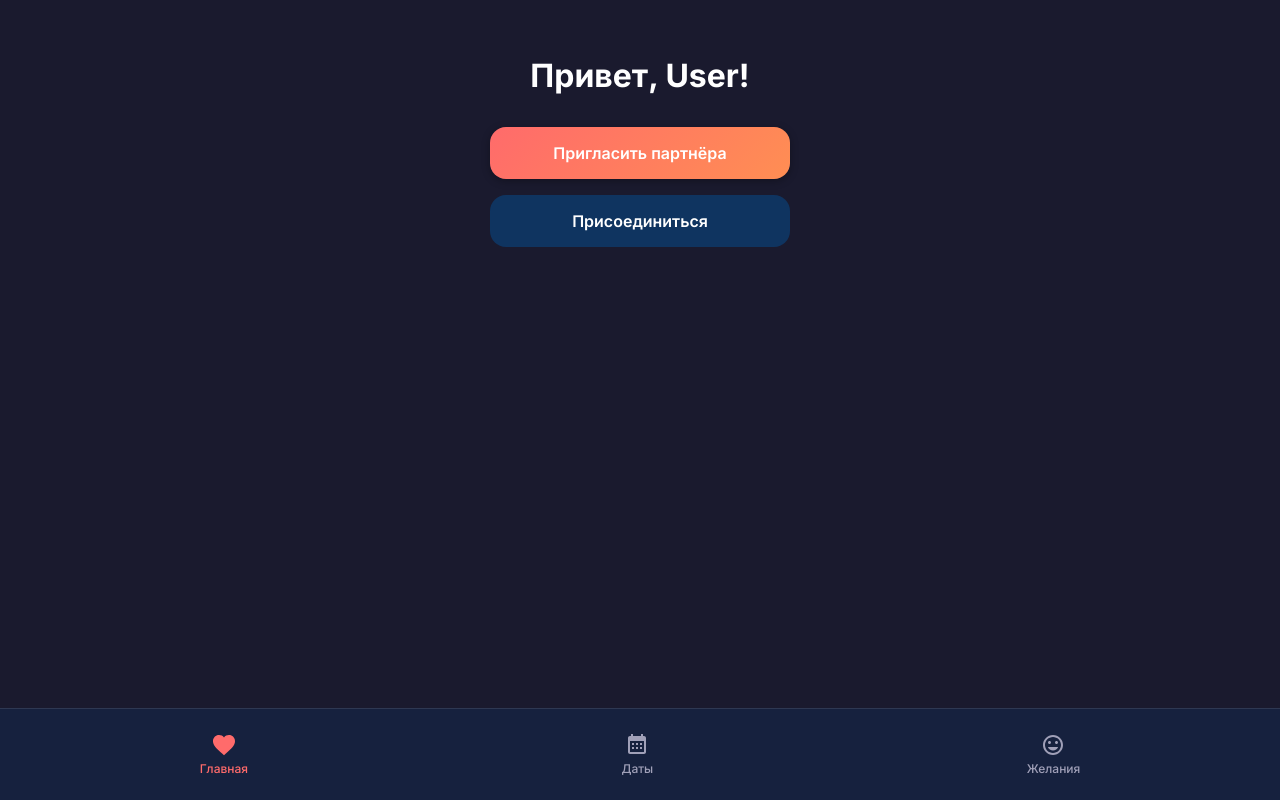
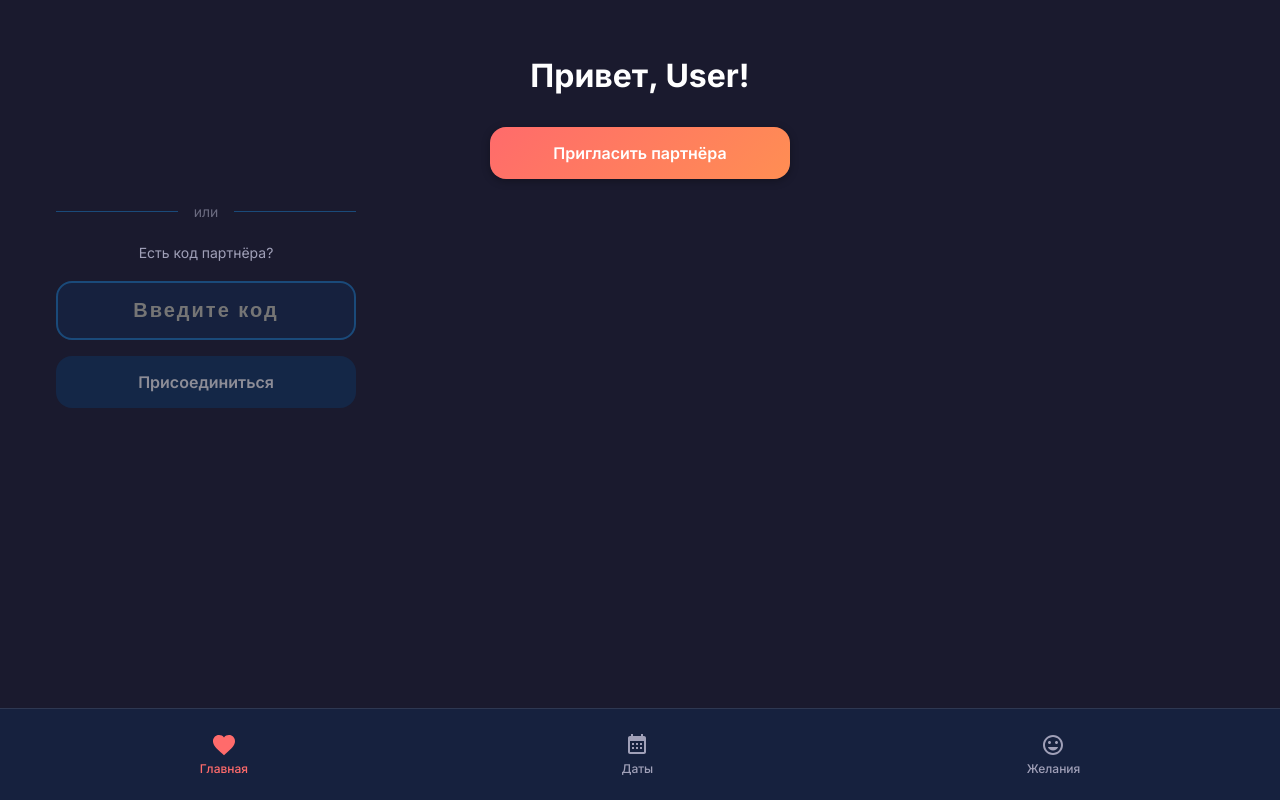
Before and after one commit to khayyom1996/pulse-app, a React (Vite) app in the folder frontend/: page / in a window 1280 px wide. Built offline with nearby package versions, Linux system fonts and the light colour scheme; no server answers.

Commit message:
Fix: Show both invite code and join option together

```diff
--- a/frontend/src/i18n/en.json
+++ b/frontend/src/i18n/en.json
@@ -59,11 +59,13 @@
     },
     "pair": {
         "invite_title": "Invite partner",
+        "your_code": "Your invite code",
         "invite_code": "Invite code",
         "copy_link": "Copy link",
         "link_copied": "Link copied!",
-        "join_title": "Join",
-        "enter_code": "Enter partner's code",
+        "or": "or",
+        "join_title": "Have partner's code?",
+        "enter_code": "Enter code",
         "join": "Join"
     },
     "errors": {
--- a/frontend/src/i18n/ru.json
+++ b/frontend/src/i18n/ru.json
@@ -59,11 +59,13 @@
     },
     "pair": {
         "invite_title": "Пригласить партнёра",
+        "your_code": "Ваш код приглашения",
         "invite_code": "Код приглашения",
         "copy_link": "Скопировать ссылку",
         "link_copied": "Ссылка скопирована!",
-        "join_title": "Присоединиться",
-        "enter_code": "Введите код партнёра",
+        "or": "или",
+        "join_title": "Есть код партнёра?",
+        "enter_code": "Введите код",
         "join": "Присоединиться"
     },
     "errors": {
--- a/frontend/src/i18n/tg.json
+++ b/frontend/src/i18n/tg.json
@@ -59,11 +59,13 @@
     },
     "pair": {
         "invite_title": "Ёрро даъват кунед",
+        "your_code": "Рамзи даъвати шумо",
         "invite_code": "Рамзи даъват",
         "copy_link": "Нусхабардорӣ",
         "link_copied": "Пайванд нусхабардорӣ шуд!",
-        "join_title": "Ҳамроҳ шудан",
-        "enter_code": "Рамзи ёрро ворид кунед",
+        "or": "ё",
+        "join_title": "Рамзи ёр доред?",
+        "enter_code": "Рамзро ворид кунед",
         "join": "Ҳамроҳ шудан"
     },
     "errors": {
--- a/frontend/src/pages/HomePage.css
+++ b/frontend/src/pages/HomePage.css
@@ -99,14 +99,41 @@
     margin: 0 auto;
 }
 
+.or-divider {
+    display: flex;
+    align-items: center;
+    gap: var(--spacing-md);
+    margin: var(--spacing-lg) 0;
+    width: 100%;
+    max-width: 300px;
+}
+
+.or-divider::before,
+.or-divider::after {
+    content: '';
+    flex: 1;
+    height: 1px;
+    background: var(--bg-card-hover);
+}
+
+.or-divider span {
+    color: var(--text-muted);
+    font-size: var(--font-size-sm);
+    text-transform: lowercase;
+}
+
 .join-section {
     display: flex;
     flex-direction: column;
     gap: var(--spacing-md);
-    margin-top: var(--spacing-lg);
-    padding: var(--spacing-lg);
-    background: var(--bg-card);
-    border-radius: var(--radius-lg);
+    width: 100%;
+    max-width: 300px;
+}
+
+.join-section p {
+    color: var(--text-secondary);
+    font-size: var(--font-size-sm);
+    margin-bottom: var(--spacing-xs);
 }
 
 .join-section input {
@@ -125,3 +152,8 @@
     outline: none;
     border-color: var(--primary);
 }
+
+.join-section .btn:disabled {
+    opacity: 0.5;
+    cursor: not-allowed;
+}
--- a/frontend/src/pages/HomePage.jsx
+++ b/frontend/src/pages/HomePage.jsx
@@ -105,29 +105,34 @@ export default function HomePage() {
                 >
                     <h1>{t('home.welcome', { name: userData?.firstName || 'User' })}</h1>
 
-                    {pair && !pair.isComplete ? (
-                        // Has invite code, waiting for partner
+                    {/* Invite section - show code if you have one */}
+                    {pair && !pair.isComplete && (
                         <div className="invite-section">
-                            <p>{t('pair.invite_title')}</p>
+                            <p>{t('pair.your_code')}</p>
                             <div className="invite-code">{pair.inviteCode}</div>
                             <button className="btn btn-primary" onClick={copyInviteLink}>
                                 {t('pair.copy_link')}
                             </button>
                         </div>
-                    ) : (
-                        // No pair yet
+                    )}
+
+                    {/* Create pair button if no pair yet */}
+                    {!pair && (
                         <div className="pair-actions">
                             <button className="btn btn-primary" onClick={handleCreatePair}>
                                 {t('pair.invite_title')}
                             </button>
-                            <button className="btn btn-secondary" onClick={() => setShowJoin(true)}>
-                                {t('pair.join_title')}
-                            </button>
                         </div>
                     )}
 
-                    {showJoin && (
+                    {/* Divider */}
+                    <div className="or-divider">
+                        <span>{t('pair.or')}</span>
+                    </div>
+
+                    {/* Join section - always visible */}
                     <div className="join-section">
+                        <p>{t('pair.join_title')}</p>
                         <input
                             type="text"
                             placeholder={t('pair.enter_code')}
@@ -135,11 +140,14 @@ export default function HomePage() {
                             onChange={(e) => setInviteCode(e.target.value.toUpperCase())}
                             maxLength={8}
                         />
-                            <button className="btn btn-primary" onClick={handleJoinPair}>
+                        <button
+                            className="btn btn-secondary"
+                            onClick={handleJoinPair}
+                            disabled={!inviteCode.trim()}
+                        >
                             {t('pair.join')}
                         </button>
                     </div>
-                    )}
                 </motion.div>
             </div>
         );
```
Lines whose indentation alone changed are shown as unchanged.
